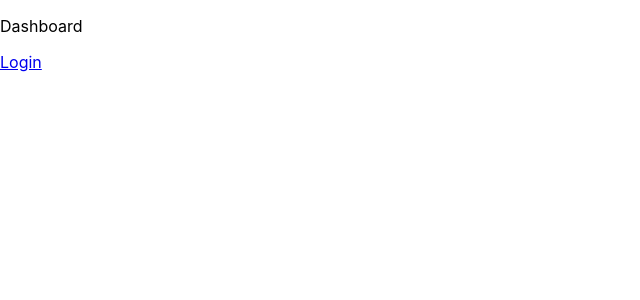
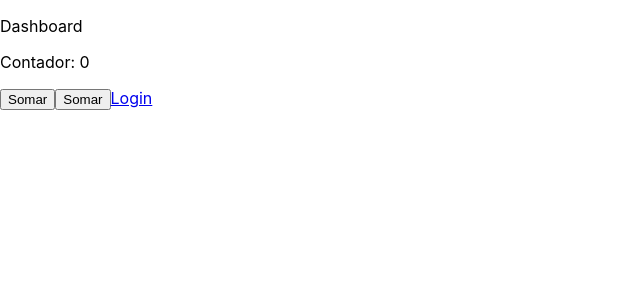
Before and after one commit to claudionsc/react-com-typescript, a React (Create React App) app: page /inicial in a window 1280 px wide. Shown: the top 300 px of the page, without its empty margins (0-640 px from the left). Built offline with nearby package versions, Linux system fonts and the light colour scheme.

Commit message:
testando mais algumas coisas com useRef

```diff
--- a/src/app/pages/dashboard/Dashboard.tsx
+++ b/src/app/pages/dashboard/Dashboard.tsx
@@ -1,12 +1,23 @@
+import { useRef } from "react"
 import { Link } from "react-router-dom"
 
 
 
 
 export const Dashboard = () => {
+
+
+
+    const CounterRef = useRef({counter: 0})
+
+
     return (
         <>
         <p>Dashboard</p>
+        <p>Contador: {CounterRef.current.counter}</p>
+
+        <button onClick={() => CounterRef.current.counter++}>Somar</button>
+        <button onClick={() => console.log(CounterRef.current.counter)}>Somar</button>
         <Link to="/entrar">Login</Link>
         </>
     )
```
